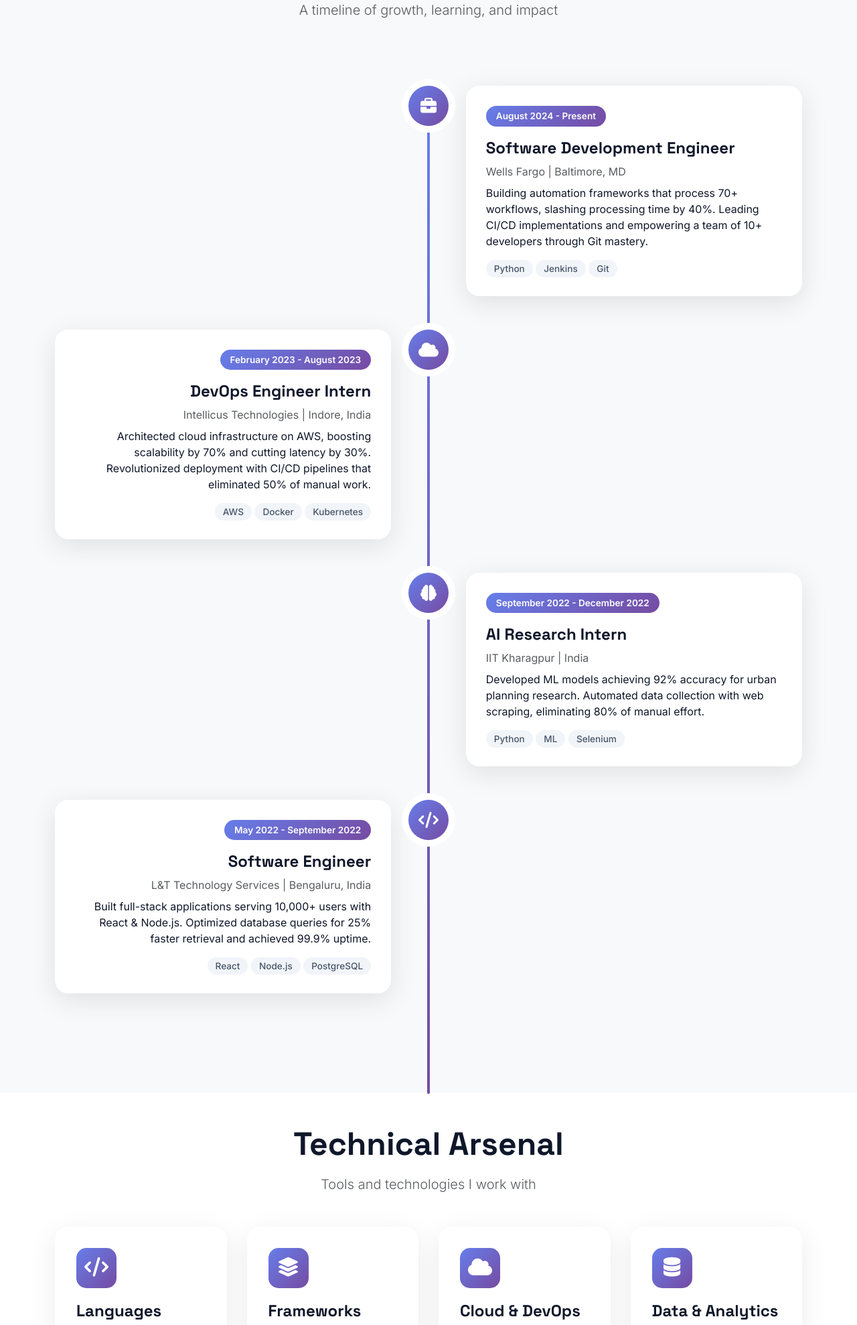
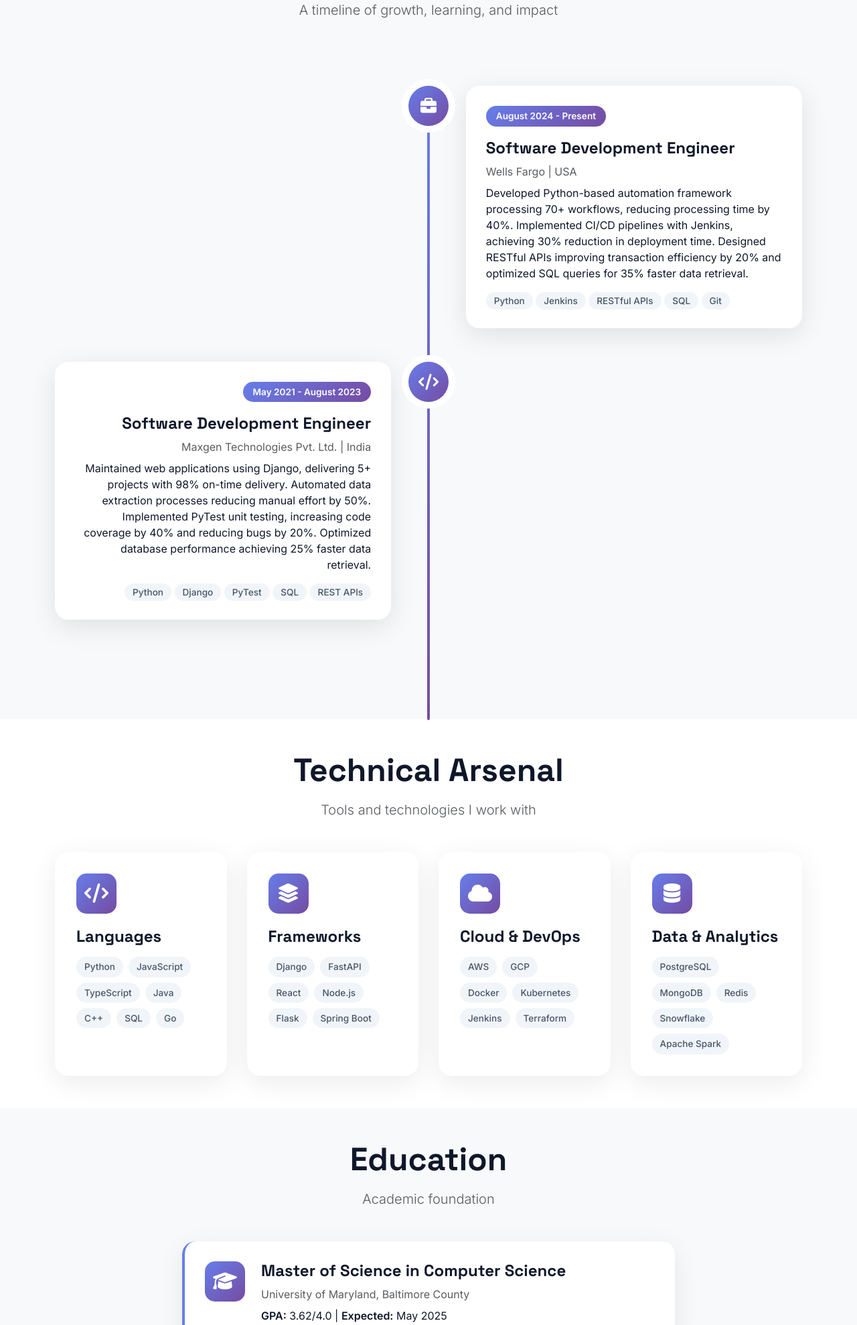
Before and after one commit to AadityaAnand/PortfolioVersion2, a Django app: page /about/ in a window 1280 px wide. Shown: the part 570-2548 px from the top of the page at 67% size. Run offline with Django 5.2, Linux system fonts and the light colour scheme.

Commit message:
chore: update templates and project settings/urls

```diff
--- a/contact/templates/contact/contact.html
+++ b/contact/templates/contact/contact.html
@@ -211,7 +211,7 @@
                         </div>
                         <div>
                             <h5 class="mb-1">Location</h5>
-                            <p class="text-muted mb-0">Baltimore, MD</p>
+                            <p class="text-muted mb-0">Irvine, CA</p>
                         </div>
                     </div>
 
@@ -221,7 +221,7 @@
                         </div>
                         <div>
                             <h5 class="mb-1">LinkedIn</h5>
-                            <a href="https://linkedin.com/in/aaditya-anand" target="_blank" class="text-decoration-none">
+                            <a href="https://www.linkedin.com/in/aadityaanand29/" target="_blank" class="text-decoration-none">
                                 Connect with me
                             </a>
                         </div>
--- a/core/templates/core/about.html
+++ b/core/templates/core/about.html
@@ -212,6 +212,7 @@
     </div>
 </section>
 
+
 <section class="py-5 bg-light">
     <div class="container">
         <div class="text-center mb-5" data-aos="fade-up">
@@ -228,77 +229,43 @@
                 <div class="timeline-content">
                     <span class="timeline-date">August 2024 - Present</span>
                     <h4 class="fw-bold mt-2">Software Development Engineer</h4>
-                    <p class="text-muted mb-2">Wells Fargo | Baltimore, MD</p>
-                    <p class="mb-0">
-                        Building automation frameworks that process 70+ workflows,
-                        slashing processing time by 40%. Leading CI/CD implementations
-                        and empowering a team of 10+ developers through Git mastery.
+                    <p class="text-muted mb-2">Wells Fargo | USA</p>
+                    <p class="mb-3">
+                        Developed Python-based automation framework processing 70+ workflows, reducing processing time by 40%.
+                        Implemented CI/CD pipelines with Jenkins, achieving 30% reduction in deployment time.
+                        Designed RESTful APIs improving transaction efficiency by 20% and optimized SQL queries for 35% faster data retrieval.
                     </p>
                     <div class="mt-3">
                         <span class="skill-tag">Python</span>
                         <span class="skill-tag">Jenkins</span>
+                        <span class="skill-tag">RESTful APIs</span>
+                        <span class="skill-tag">SQL</span>
                         <span class="skill-tag">Git</span>
                     </div>
                 </div>
             </div>
 
-            <div class="timeline-item" data-aos="fade-left">
-                <div class="timeline-icon">
-                    <i class="fas fa-cloud"></i>
-                </div>
-                <div class="timeline-content">
-                    <span class="timeline-date">February 2023 - August 2023</span>
-                    <h4 class="fw-bold mt-2">DevOps Engineer Intern</h4>
-                    <p class="text-muted mb-2">Intellicus Technologies | Indore, India</p>
-                    <p class="mb-0">
-                        Architected cloud infrastructure on AWS, boosting scalability by 70%
-                        and cutting latency by 30%. Revolutionized deployment with CI/CD pipelines
-                        that eliminated 50% of manual work.
-                    </p>
-                    <div class="mt-3">
-                        <span class="skill-tag">AWS</span>
-                        <span class="skill-tag">Docker</span>
-                        <span class="skill-tag">Kubernetes</span>
-                    </div>
-                </div>
-            </div>
-
-            <div class="timeline-item" data-aos="fade-right">
-                <div class="timeline-icon">
-                    <i class="fas fa-brain"></i>
-                </div>
-                <div class="timeline-content">
-                    <span class="timeline-date">September 2022 - December 2022</span>
-                    <h4 class="fw-bold mt-2">AI Research Intern</h4>
-                    <p class="text-muted mb-2">IIT Kharagpur | India</p>
-                    <p class="mb-0">
-                        Developed ML models achieving 92% accuracy for urban planning research.
-                        Automated data collection with web scraping, eliminating 80% of manual effort.
-                    </p>
-                    <div class="mt-3">
-                        <span class="skill-tag">Python</span>
-                        <span class="skill-tag">ML</span>
-                        <span class="skill-tag">Selenium</span>
-                    </div>
-                </div>
-            </div>
 
             <div class="timeline-item" data-aos="fade-left">
                 <div class="timeline-icon">
                     <i class="fas fa-code"></i>
                 </div>
                 <div class="timeline-content">
-                    <span class="timeline-date">May 2022 - September 2022</span>
-                    <h4 class="fw-bold mt-2">Software Engineer</h4>
-                    <p class="text-muted mb-2">L&T Technology Services | Bengaluru, India</p>
-                    <p class="mb-0">
-                        Built full-stack applications serving 10,000+ users with React & Node.js.
-                        Optimized database queries for 25% faster retrieval and achieved 99.9% uptime.
+                    <span class="timeline-date">May 2021 - August 2023</span>
+                    <h4 class="fw-bold mt-2">Software Development Engineer</h4>
+                    <p class="text-muted mb-2">Maxgen Technologies Pvt. Ltd. | India</p>
+                    <p class="mb-3">
+                        Maintained web applications using Django, delivering 5+ projects with 98% on-time delivery.
+                        Automated data extraction processes reducing manual effort by 50%.
+                        Implemented PyTest unit testing, increasing code coverage by 40% and reducing bugs by 20%.
+                        Optimized database performance achieving 25% faster data retrieval.
                     </p>
                     <div class="mt-3">
-                        <span class="skill-tag">React</span>
-                        <span class="skill-tag">Node.js</span>
-                        <span class="skill-tag">PostgreSQL</span>
+                        <span class="skill-tag">Python</span>
+                        <span class="skill-tag">Django</span>
+                        <span class="skill-tag">PyTest</span>
+                        <span class="skill-tag">SQL</span>
+                        <span class="skill-tag">REST APIs</span>
                     </div>
                 </div>
             </div>
--- a/core/templates/core/base.html
+++ b/core/templates/core/base.html
@@ -4,17 +4,9 @@
     <meta charset="UTF-8">
     <meta name="viewport" content="width=device-width, initial-scale=1.0">
     <title>{% block title %}Aaditya Anand - Software Engineer{% endblock %}</title>
-
-
     <link href="https://cdn.jsdelivr.net/npm/bootstrap@5.3.2/dist/css/bootstrap.min.css" rel="stylesheet">
-
-
     <link href="https://fonts.googleapis.com/css2?family=Space+Grotesk:wght@300;400;500;600;700&family=Inter:wght@300;400;500;600&display=swap" rel="stylesheet">
-
-
     <link rel="stylesheet" href="https://cdnjs.cloudflare.com/ajax/libs/font-awesome/6.4.0/css/all.min.css">
-
-
     <link href="https://unpkg.com/aos@2.3.1/dist/aos.css" rel="stylesheet">
 
     <style>
@@ -42,8 +34,9 @@
             font-family: 'Space Grotesk', sans-serif;
             font-weight: 700;
         }
-
-
+        html {
+            scroll-behavior: smooth;
+        }
         .navbar {
             background: rgba(255, 255, 255, 0.95) !important;
             backdrop-filter: blur(10px);
@@ -92,8 +85,6 @@
         .nav-link:hover::after {
             width: 100%;
         }
-
-
         .btn-custom {
             background: var(--gradient);
             color: white;
@@ -127,13 +118,10 @@
             border-color: transparent;
             transform: translateY(-3px);
         }
-
-
-        section {
+         section {
             padding: 80px 0;
             position: relative;
         }
-
 
         footer {
             background: var(--dark);
@@ -158,7 +146,6 @@
     {% block extra_css %}{% endblock %}
 </head>
 <body>
-
     <nav class="navbar navbar-expand-lg">
         <div class="container">
             <a class="navbar-brand" href="/">AA</a>
@@ -174,22 +161,20 @@
                         <a class="nav-link" href="/about/">About</a>
                     </li>
                     <li class="nav-item">
-                        <a class="nav-link" href="#projects">Projects</a>
+                        <a class="nav-link" href="/#projects">Projects</a>
                     </li>
                     <li class="nav-item">
-                        <a class="nav-link" href="#contact">Contact</a>
+                        <a class="nav-link" href="/#contact">Contact</a>
                     </li>
                 </ul>
             </div>
         </div>
     </nav>
 
-
     <main>
         {% block content %}
         {% endblock %}
     </main>
-
 
     <footer>
         <div class="container">
@@ -199,15 +184,14 @@
                 </div>
                 <div class="col-md-6 text-center text-md-end">
                     <div class="social-links">
-                        <a href="https://github.com/AadityaAnand" target="_blank"><i class="fab fa-github"></i></a>
-                        <a href="https://linkedin.com/in/aaditya-anand" target="_blank"><i class="fab fa-linkedin"></i></a>
-                        <a href="mailto:aadityaanand2908@gmail.com"><i class="fas fa-envelope"></i></a>
+                        <a href="https://github.com/AadityaAnand" target="_blank" title="GitHub"><i class="fab fa-github"></i></a>
+                        <a href="https://linkedin.com/in/aadityaanand2908" target="_blank" title="LinkedIn"><i class="fab fa-linkedin"></i></a>
+                        <a href="mailto:aadityaanand2908@gmail.com" title="Email"><i class="fas fa-envelope"></i></a>
                     </div>
                 </div>
             </div>
         </div>
     </footer>
-
 
     <script src="https://cdn.jsdelivr.net/npm/bootstrap@5.3.2/dist/js/bootstrap.bundle.min.js"></script>
 
--- a/portfoliov2/settings.py
+++ b/portfoliov2/settings.py
@@ -38,8 +38,7 @@ INSTALLED_APPS = [
     "django.contrib.messages",
     "django.contrib.staticfiles",
     "core.apps.CoreConfig",
-    "contact.apps.ContactConfig",
-]
+    ]
 
 MIDDLEWARE = [
     "django.middleware.security.SecurityMiddleware",
--- a/portfoliov2/urls.py
+++ b/portfoliov2/urls.py
@@ -21,5 +21,4 @@ from django.urls import path, include
 urlpatterns = [
     path("admin/", admin.site.urls),
     path("", include("core.urls")),
-    path("contact/", include("contact.urls")),
 ]
```
Also changed, not shown: core/templates/core/home.html (+12 -13 lines).
